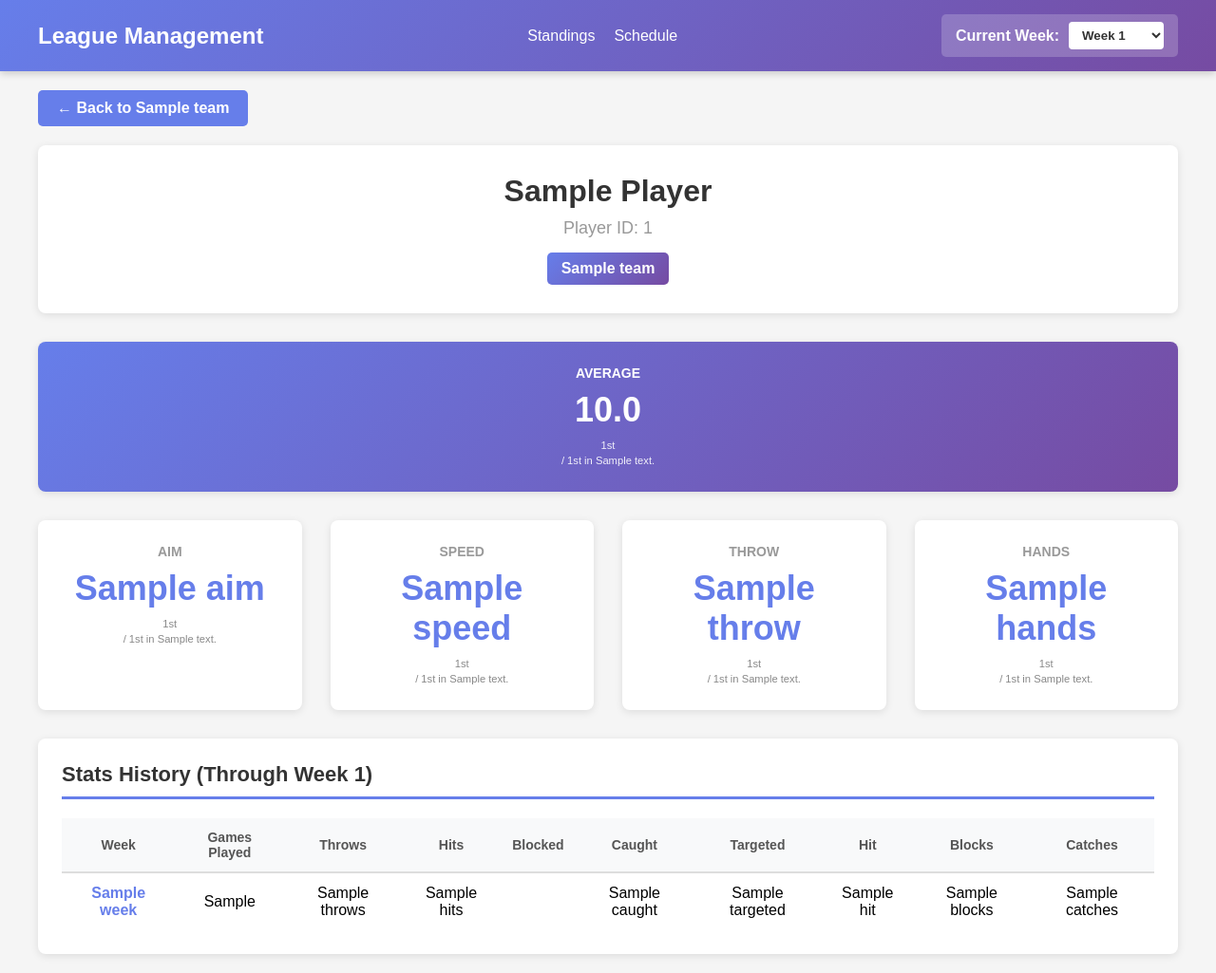
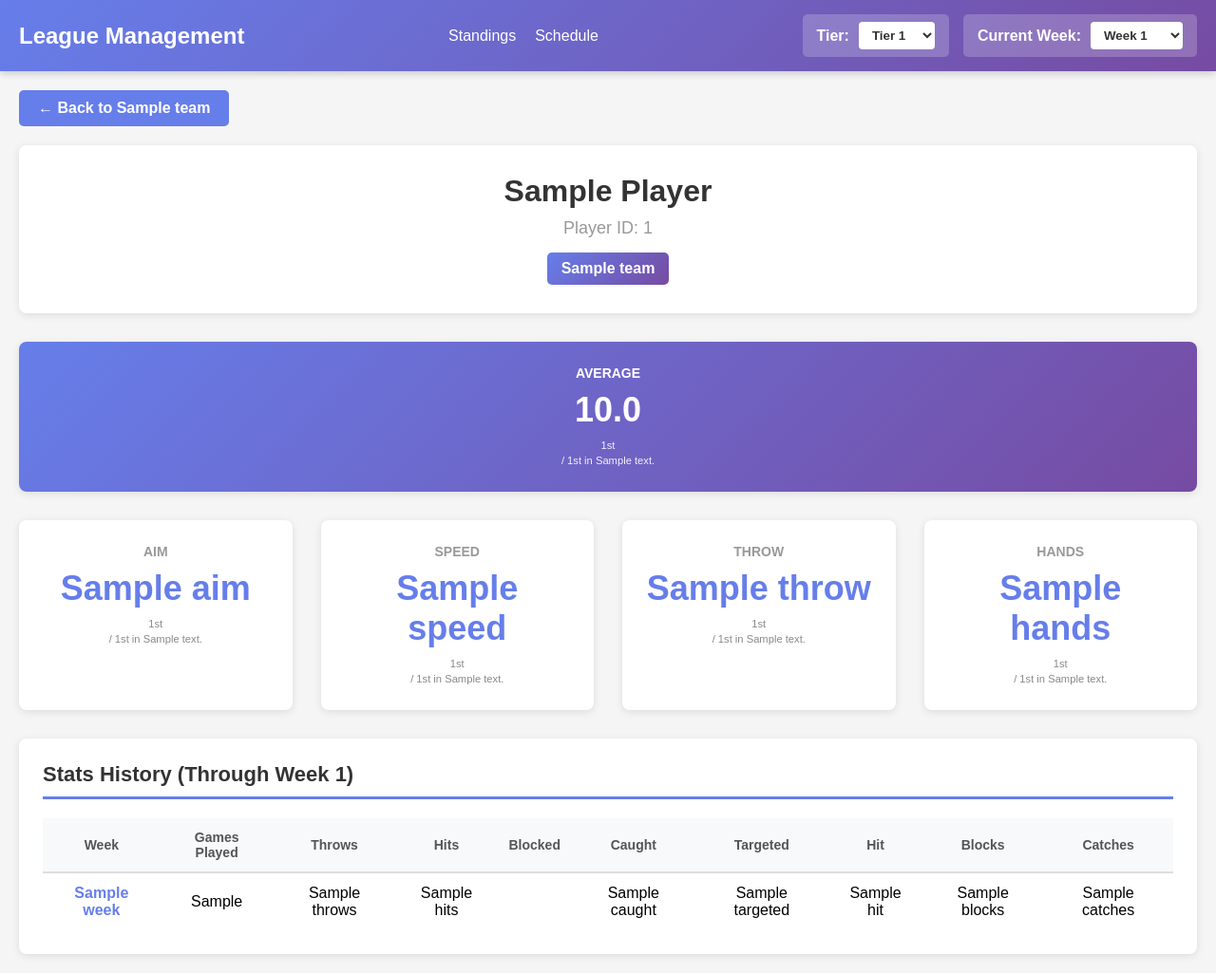
Before and after one commit to kwhorton/DB, a Flask app: template templates/player.html in a window 1280 px wide. Shown: the whole page at 95% size. Run offline with Flask 3, Linux system fonts and the light colour scheme; the template is opened without the code that fills it: most values are stand-ins (such as "Sample title", 1, 10 or a date in 2020); parts of the project's set-up code (start-up, migrations or seed data) failed here and were passed over.

Commit message:
17 Dec updates

```diff
--- a/app.py
+++ b/app.py
@@ -8,13 +8,12 @@ from show_results import *
 from show_standings import *
 import os
 
-with open("season.pkl","rb") as f:
-    teams = pickle.load(f)
-    schedule = pickle.load(f)
-    all_tourneys = pickle.load(f)
+# Load all tiers data
+with open("season_all_tiers.pkl", "rb") as f:
+    all_tiers_data = pickle.load(f)
 
-for idx, tourney in enumerate(all_tourneys):
-    tourney.id = idx
+# Available tiers
+AVAILABLE_TIERS = ['Tier 1', 'Tier 2', 'Tier 3', 'Tier 4']
 
 app = Flask(__name__)
 app.secret_key = 'your_secret_key'  # Set a proper secret key
@@ -37,26 +36,49 @@ app.jinja_env.filters['full_name'] = format_full_name
 app.jinja_env.filters['short_name'] = format_short_name
 
 @app.before_request
-def set_current_week():
-    # Get current week from session or default to 0
+def set_current_week_and_tier():
+    # Get current week from session or default to 1
     if 'current_week' not in session:
         session['current_week'] = 1
+
+    # Get current tier from session or default to Tier 1
+    if 'current_tier' not in session:
+        session['current_tier'] = 'Tier 1'
 
     # Check if week is being changed
     if request.args.get('set_week'):
         session['current_week'] = float(request.args.get('set_week'))
 
-    # Make it available to all templates
+    # Check if tier is being changed
+    if request.args.get('set_tier'):
+        new_tier = request.args.get('set_tier')
+        if new_tier in AVAILABLE_TIERS:
+            session['current_tier'] = new_tier
+
     return None
 
 @app.context_processor
-def inject_current_week():
-    return {'current_week': session.get('current_week', 0)}
+def inject_globals():
+    return {
+        'current_week': session.get('current_week', 1),
+        'current_tier': session.get('current_tier', 'Tier 1'),
+        'available_tiers': AVAILABLE_TIERS
+    }
+
+def get_current_tier_data():
+    """Helper function to get current tier's data"""
+    tier = session.get('current_tier', 'Tier 1')
+    return all_tiers_data[tier]
 
 @app.route("/")
-
 def index():
     current_week = session.get('current_week', 1)
+    tier_data = get_current_tier_data()
+
+    teams = tier_data['teams']
+    schedule = tier_data['schedule']
+    all_tourneys = tier_data['all_tourneys']
+
     standings_data = get_standings_by_division(teams, schedule, all_tourneys, current_week)
     playoff_standings = get_playoff_standings(teams, schedule, all_tourneys, current_week)
 
@@ -65,84 +87,61 @@ def index():
 @app.route('/team/<team_name>')
 def team_page(team_name):
     current_week = session.get('current_week', 1)
+    tier_data = get_current_tier_data()
+
+    teams = tier_data['teams']
+    schedule = tier_data['schedule']
+    all_tourneys = tier_data['all_tourneys']
 
     # Get the team object
     team = [team for team in teams if team.team_name == team_name][0]
 
-    # Check if Week 0 (preview mode)
-    is_preview = (current_week == 0)
+    # Get results HTML using your existing function
+    results_html = results(team_name, teams, schedule, all_tourneys, current_week)
 
-    if is_preview:
-    # Week 0: Show season schedule preview
-        from show_results import get_season_schedule
-        schedule_html = get_season_schedule(team_name, teams, schedule, all_tourneys)
-        results_html = None
+    # Get player roster
+    players = []
+    for player in team.players:
 
-        # Get player roster with initial attributes
-        players = []
-        for player in team.players:
-            # Use initial attributes (from first week's stats or base attributes)
-            stats = [player.aim, player.speed, player.throw, player.hands]
-            avg_stats = sum(stats)/len(stats)
+        gp_total = 0
+        for stat in player.all_stats:
+            if stat['Week'] <= current_week:
+                gp_total += stat['GP']
 
-            players.append({
-                'pid': player.pid,
-                'name': player.name,
-                'avg_stats': avg_stats,
-                'aim': stats[0],
-                'speed': stats[1],
-                'throw': stats[2],
-                'hands': stats[3],
-                'games_played': 0
-            })
-    else:
-        # Regular mode: Show results
-        results_html = results(team_name, teams, schedule, all_tourneys, current_week)
-        schedule_html = None
+            if stat['Week'] == current_week:
+                stats = [stat['Aim'],stat['Speed'],stat['Throw'],stat['Hands']]
+        avg_stats = sum(stats)/len(stats)
 
-        # Get player roster with current stats
-        players = []
-        for player in team.players:
-            gp_total = 0
-            for stat in player.all_stats:
-                if stat['Week'] <= current_week:
-                    gp_total += stat['GP']
 
-                if stat['Week'] == current_week:
-                    stats = [stat['Aim'],stat['Speed'],stat['Throw'],stat['Hands']]
-            avg_stats = sum(stats)/len(stats)
-
-            players.append({
-                'pid': player.pid,
-                'name': player.name,
-                'avg_stats': avg_stats,
-                'aim': stats[0],
-                'speed': stats[1],
-                'throw': stats[2],
-                'hands': stats[3],
-                'games_played': gp_total
+        players.append({
+            'pid': player.pid,
+            'name': player.name,
+            'avg_stats': avg_stats,
+            'aim': stats[0],
+            'speed': stats[1],
+            'throw': stats[2],
+            'hands': stats[3],
+            'games_played': gp_total
             })
 
     return render_template('team.html',
                          team=team,
                          players=players,
-                         results_html=results_html,
-                         schedule_html=schedule_html,
-                         is_preview=is_preview)
-
-
+                         results_html=results_html)
 
 @app.route("/schedule")
 @app.route("/schedule/<week>")
+def wkschedule(week = None):
+    current_week = session.get('current_week', 16)  # "Today's date"
+    tier_data = get_current_tier_data()
 
-#def wkschedule():
-def wkschedule(week = None):
+    teams = tier_data['teams']
+    schedule = tier_data['schedule']
+    all_tourneys = tier_data['all_tourneys']
 
-    current_week = session.get('current_week', 16)  # "Today's date"
     if week is None:
         week= 1
 
-    #selected_week = request.args.get('week', default = 1., type = float)
     week_num = float(week)
 
     # Determine if results should be shown
@@ -156,7 +155,6 @@ def wkschedule(week = None):
     end = (display_week>=3)*(display_week+1) + (display_week<3)*(2*display_week-2)
     end = int(end)
 
-    #if selected_week in [1, 1.5, 2, 2.5]:
     if week_num in [1, 1.5, 2, 2.5]:
         filtered_schedule = [match for match in schedule if match.week==week_num]
 
@@ -237,15 +235,17 @@ def wkschedule(week = None):
                     'teams_info': teams_info
                 }
                 tournaments.append(tourney_info)
-        #tourney_show = (tourney.type != 'Score')
 
         return render_template('wkschedule.html', week= week_num, is_tournament = True, tournaments = tournaments, show_results = show_results, tourney_show = tourney_show)
 
 
 @app.route('/tournament/<int:tournament_id>')
 def view_tournament(tournament_id):
+    tier_data = get_current_tier_data()
+    all_tourneys = tier_data['all_tourneys']
 
     tourney = all_tourneys[tournament_id]
+
     # Prepare tournament data
     teams_info = {}
     i = 1
@@ -286,6 +286,8 @@ def view_tournament(tournament_id):
 @app.route('/player/<pid>')
 def player_page(pid):
     current_week = session.get('current_week', 16)
+    tier_data = get_current_tier_data()
+    teams = tier_data['teams']
 
     # Find the player
     player = None
@@ -303,12 +305,6 @@ def player_page(pid):
     if not player:
         return "Player not found", 404
 
-
-
-    # Get the most recent stats up to current_week
-
-
-
     # Get all stats up to current_week
     stats_history = []
     for stat in player.all_stats:
@@ -324,19 +320,10 @@ def player_page(pid):
                 'hit': stat['Hit'],
                 'blocks': stat['Blocks'],
                 'catches': stat['Catches']
-#                'aim': stat['Aim'],
- #               'speed': stat['Speed'],
-  #              'throw': stat['Throw'],
-   #             'hands': stat['Hands'],
-
-    #            'avg': (stat['Aim'] + stat['Speed'] + stat['Throw'] + stat['Hands']) / 4
             })
-
 
     stats_for_week = get_player_ranks(teams,current_week)
     current_stats = [stat for stat in stats_for_week if stat['pid'] == pid]
-
-
 
     return render_template('player.html',
                          player=player,
@@ -345,12 +332,13 @@ def player_page(pid):
                          stats_history=stats_history)
 
 
-
-
 @app.route('/animate/match/<int:match_index>')
 @app.route('/animate/match/<int:match_index>/game/<int:game_index>')
 def animate_match(match_index, game_index=None):
     """Animate a regular season match - shows all games in sequence"""
+    tier_data = get_current_tier_data()
+    schedule = tier_data['schedule']
+
     if match_index >= len(schedule):
         return "Match not found", 404
 
@@ -381,7 +369,6 @@ def animate_match(match_index, game_index=None):
             player_names[player.pid] = player.name
 
     # Calculate which set we're in by counting games
-    # Each set has sum of set_results[i] games
     current_set = 0
     games_counted = 0
     game_in_set = 0
@@ -389,7 +376,6 @@ def animate_match(match_index, game_index=None):
     for set_idx, set_result in enumerate(match.set_results):
         games_in_this_set = set_result[0] + set_result[1]
         if games_counted + games_in_this_set > game_index:
-            # Current game is in this set
             current_set = set_idx
             game_in_set = game_index - games_counted + 1
             break
@@ -440,6 +426,9 @@ def animate_match(match_index, game_index=None):
 @app.route('/animate/tournament/<int:tournament_id>/<int:match_index>/game/<int:game_index>')
 def animate_tournament_match(tournament_id, match_index, game_index=None):
     """Animate a tournament match - shows all games in sequence"""
+    tier_data = get_current_tier_data()
+    all_tourneys = tier_data['all_tourneys']
+
     if tournament_id >= len(all_tourneys):
         return "Tournament not found", 404
 
@@ -478,7 +467,7 @@ def animate_tournament_match(tournament_id, match_index, game_index=None):
 
     # Calculate current game scores BEFORE this game (not including current game)
     current_game_scores = [0, 0]
-    for i in range(game_index):  # Changed: was game_index + 1
+    for i in range(game_index):
         if i < len(match.games):
             winner = match.games[i].winner
             if winner == 1:
@@ -506,10 +495,5 @@ def animate_tournament_match(tournament_id, match_index, game_index=None):
                          player_names=player_names)
 
 
-
-
-
-
-
 if __name__ == "__main__":
     app.run(debug=True)
--- a/templates/base.html
+++ b/templates/base.html
@@ -27,12 +27,13 @@
         }
 
         .header-content {
-            max-width: 1200px;
+            max-width: 1400px;
             margin: 0 auto;
             display: flex;
             justify-content: space-between;
             align-items: center;
             gap: 20px;
+            flex-wrap: wrap;
         }
 
         .app-title {
@@ -63,7 +64,13 @@
             opacity: 0.8;
         }
 
-        .current-week-selector {
+        .controls-group {
+            display: flex;
+            gap: 15px;
+            align-items: center;
+        }
+
+        .tier-selector, .current-week-selector {
             display: flex;
             align-items: center;
             gap: 10px;
@@ -72,12 +79,12 @@
             border-radius: 5px;
         }
 
-        .current-week-selector label {
+        .tier-selector label, .current-week-selector label {
             font-weight: bold;
             white-space: nowrap;
         }
 
-        .current-week-selector select {
+        .tier-selector select, .current-week-selector select {
             padding: 6px 10px;
             border: none;
             border-radius: 4px;
@@ -88,7 +95,7 @@
             min-width: 80px;
         }
 
-        .current-week-selector select:focus {
+        .tier-selector select:focus, .current-week-selector select:focus {
             outline: none;
             box-shadow: 0 0 0 3px rgba(255, 255, 255, 0.3);
         }
@@ -98,13 +105,30 @@
         }
 
         .page-content-inner {
-            max-width: 1200px;
+            max-width: 1400px;
             margin: 0 auto;
+        }
+
+        @media (max-width: 768px) {
+            .header-content {
+                flex-direction: column;
+                align-items: stretch;
+            }
+
+            .controls-group {
+                flex-direction: column;
+                gap: 10px;
+            }
+
+            .tier-selector, .current-week-selector {
+                width: 100%;
+                justify-content: space-between;
+            }
         }
     </style>
 </head>
 <body>
-    <!-- Global Header with Week Selector -->
+    <!-- Global Header with Tier and Week Selector -->
     <div class="global-header">
         <div class="header-content">
             <div class="app-title" onclick="window.location.href='/'">League Management</div>
@@ -114,10 +138,19 @@
                 <a href="/schedule">Schedule</a>
             </nav>
 
+            <div class="controls-group">
+                <div class="tier-selector">
+                    <label for="globalTierSelect">Tier:</label>
+                    <select id="globalTierSelect" onchange="changeTier()">
+                        {% for tier in available_tiers %}
+                        <option value="{{ tier }}" {% if current_tier == tier %}selected{% endif %}>{{ tier }}</option>
+                        {% endfor %}
+                    </select>
+                </div>
+
                 <div class="current-week-selector">
                     <label for="globalWeekSelect">Current Week:</label>
                     <select id="globalWeekSelect" onchange="changeGlobalWeek()">
-                    <option value="0" {% if current_week == 0 %}selected{% endif %}>(Preview)</option>
                         <option value="1" {% if current_week == 1 %}selected{% endif %}>Week 1</option>
                         <option value="1.5" {% if current_week == 1.5 %}selected{% endif %}>Week 1.5</option>
                         <option value="2" {% if current_week == 2 %}selected{% endif %}>Week 2</option>
@@ -136,8 +169,8 @@
                         <option value="14" {% if current_week == 14 %}selected{% endif %}>Week 14</option>
                         <option value="15" {% if current_week == 15 %}selected{% endif %}>Week 15</option>
                         <option value="16" {% if current_week == 16 %}selected{% endif %}>Week 16</option>
-                    <!-- Add more weeks as needed -->
                     </select>
+                </div>
             </div>
         </div>
     </div>
@@ -149,6 +182,14 @@
     </div>
 
     <script>
+        function changeTier() {
+            const tier = document.getElementById('globalTierSelect').value;
+            // Reload the current page with the new tier parameter
+            const url = new URL(window.location);
+            url.searchParams.set('set_tier', tier);
+            window.location.href = url.toString();
+        }
+
         function changeGlobalWeek() {
             const week = document.getElementById('globalWeekSelect').value;
             // Reload the current page with the new week parameter
```
Also changed, not shown: create_teams.py (+25 -19 lines), main.py (+76 -23 lines), 1 other file. Lines whose indentation alone changed are shown as unchanged.
